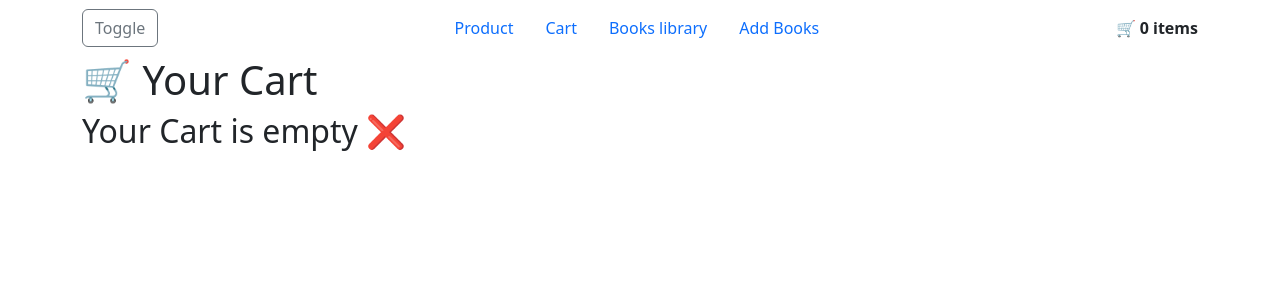
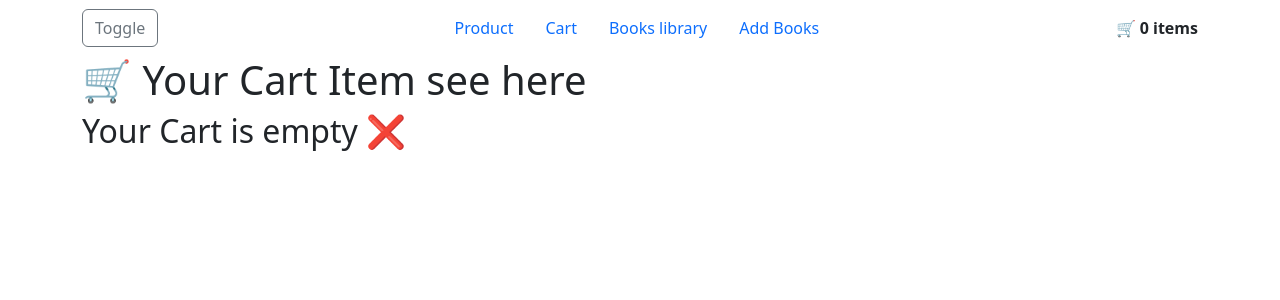
Before and after one commit to Sourabhpande532/cartzilla, a React (Create React App) app: page /cart in a window 1280 px wide. Shown: the top 300 px of the page. Built offline with nearby package versions, Linux system fonts and the light colour scheme.

Commit message:
refactor: fix name

```diff
--- a/src/pages/Cart.js
+++ b/src/pages/Cart.js
@@ -4,7 +4,7 @@ export const Cart = () => {
   const { cart } = useCart();
   return (
     <div>
-      <h1>🛒 Your Cart</h1>
+      <h1>🛒 Your Cart Item see here</h1>
       {cart.length > 0 ? (
         <div>
           {cart.map((item) => {
```
